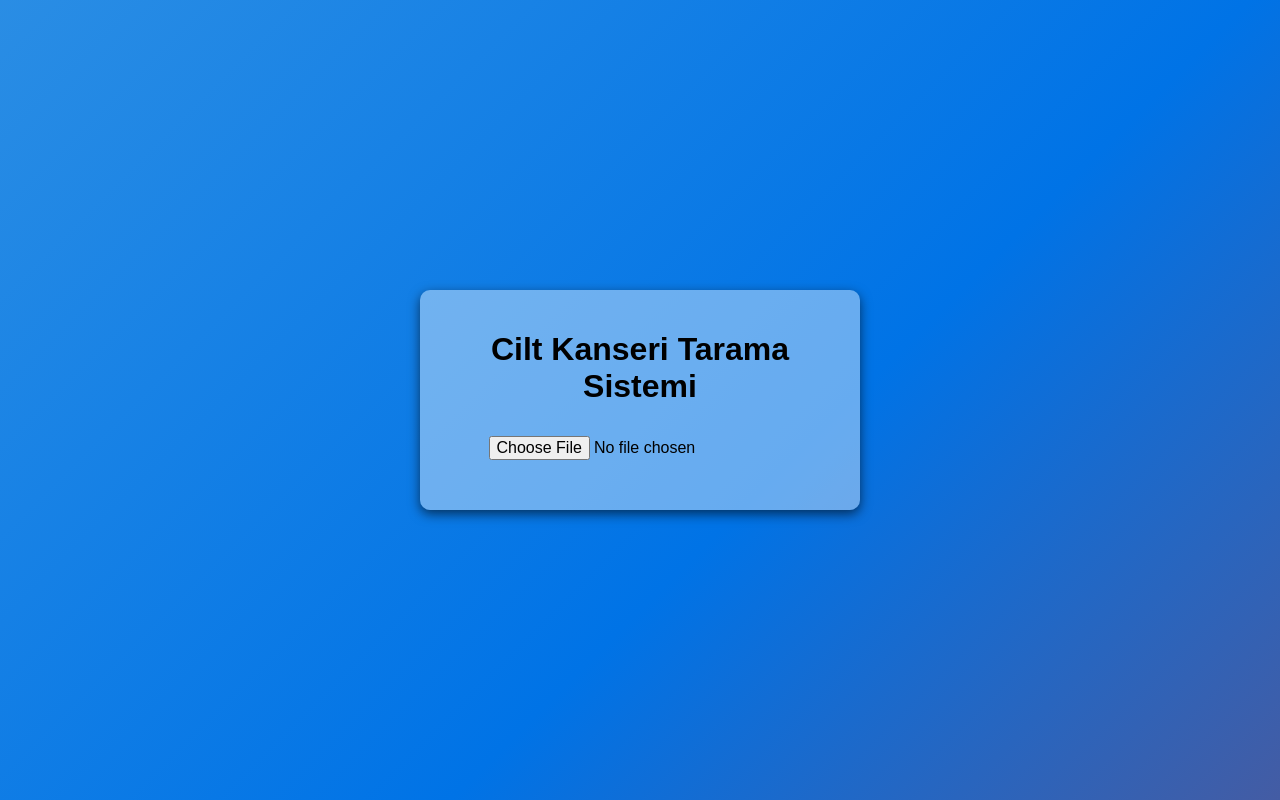
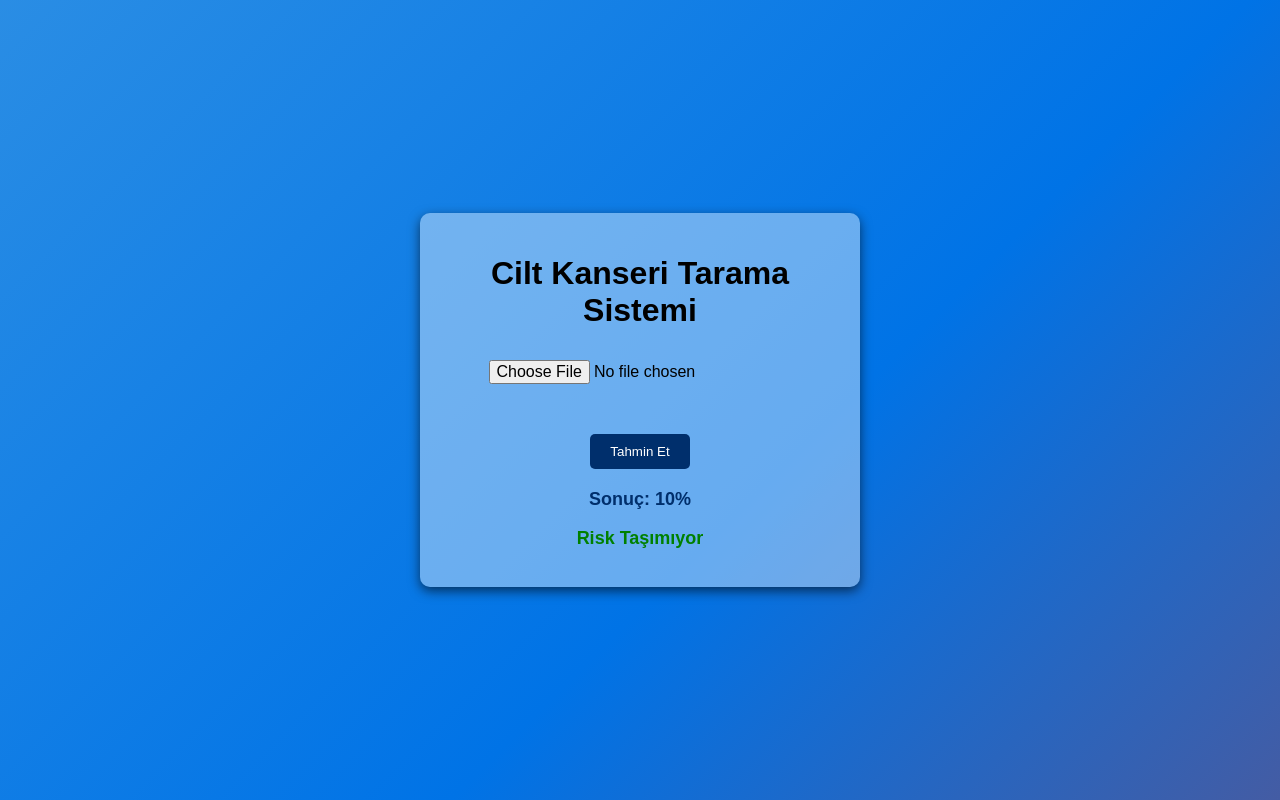
Before and after one commit to kbaltaci/Deriskop, a Flask app: template templates/index.html in a window 1280 px wide. Run offline with Flask 3, Linux system fonts and the light colour scheme; the template is opened without the code that fills it: most values are stand-ins (such as "Sample title", 1, 10 or a date in 2020); some libraries are stand-ins or nearby versions.

Commit message:
Update index.html

```diff
--- a/templates/index.html
+++ b/templates/index.html
@@ -72,15 +72,27 @@
 <body>
     <div class="container">
         <h1>Cilt Kanseri Tarama Sistemi</h1>
-        <input type="file" id="file-input" accept="image/*" required>
-        <div class="img-container">
-            <img id="image-preview" style="max-width: 100%; display: none;">
-        </div>
-        <button id="crop-btn" class="btn" style="display: none;">Kırp ve Gönder</button>
-        <form id="upload-form" action="/" method="post" enctype="multipart/form-data" style="display: none;">
+        <form action="/" method="post" enctype="multipart/form-data">
+            <input type="file" id="file-input" name="file" accept="image/*" required>
+            <div class="img-container">
+                <img id="image-preview" style="max-width: 100%; display: none;">
+            </div>
+            <button id="crop-btn" class="btn" style="display: none;" type="button">Kırp</button>
             <input type="hidden" name="cropped_image" id="cropped-image-data">
             <button type="submit" class="btn">Tahmin Et</button>
         </form>
+
+        {% if prediction is not none %}
+            <div class="result">
+                <p>Sonuç: <strong>{{ prediction|round(2) }}%</strong></p>
+                <p style="color: {{ 'red' if prediction > 50 else 'green' }}">
+                    {{ 'Dikkat: Kötü Huylu Olabilir' if prediction > 50 else 'Risk Taşımıyor' }}
+                </p>
+                {% if image_file %}
+                    <img src="{{ url_for('static', filename='uploads/' + image_file) }}" alt="Yüklenen Görsel" style="max-width: 100%; margin-top: 20px;">
+                {% endif %}
+            </div>
+        {% endif %}
     </div>
 
     <script>
@@ -114,7 +126,6 @@
             });
             if (canvas) {
                 document.getElementById('cropped-image-data').value = canvas.toDataURL('image/png');
-                document.getElementById('upload-form').style.display = 'block';
             }
         });
     </script>
```
